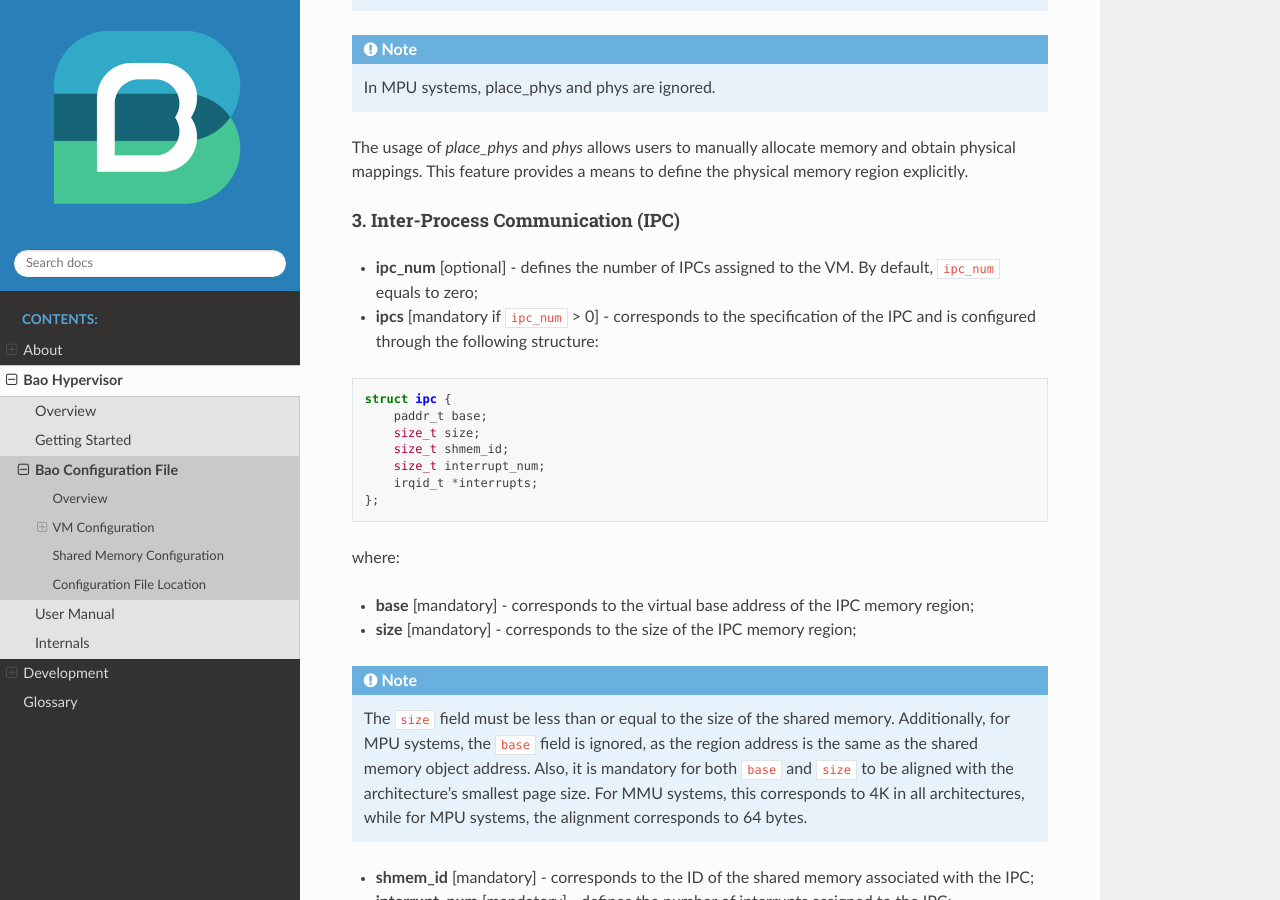
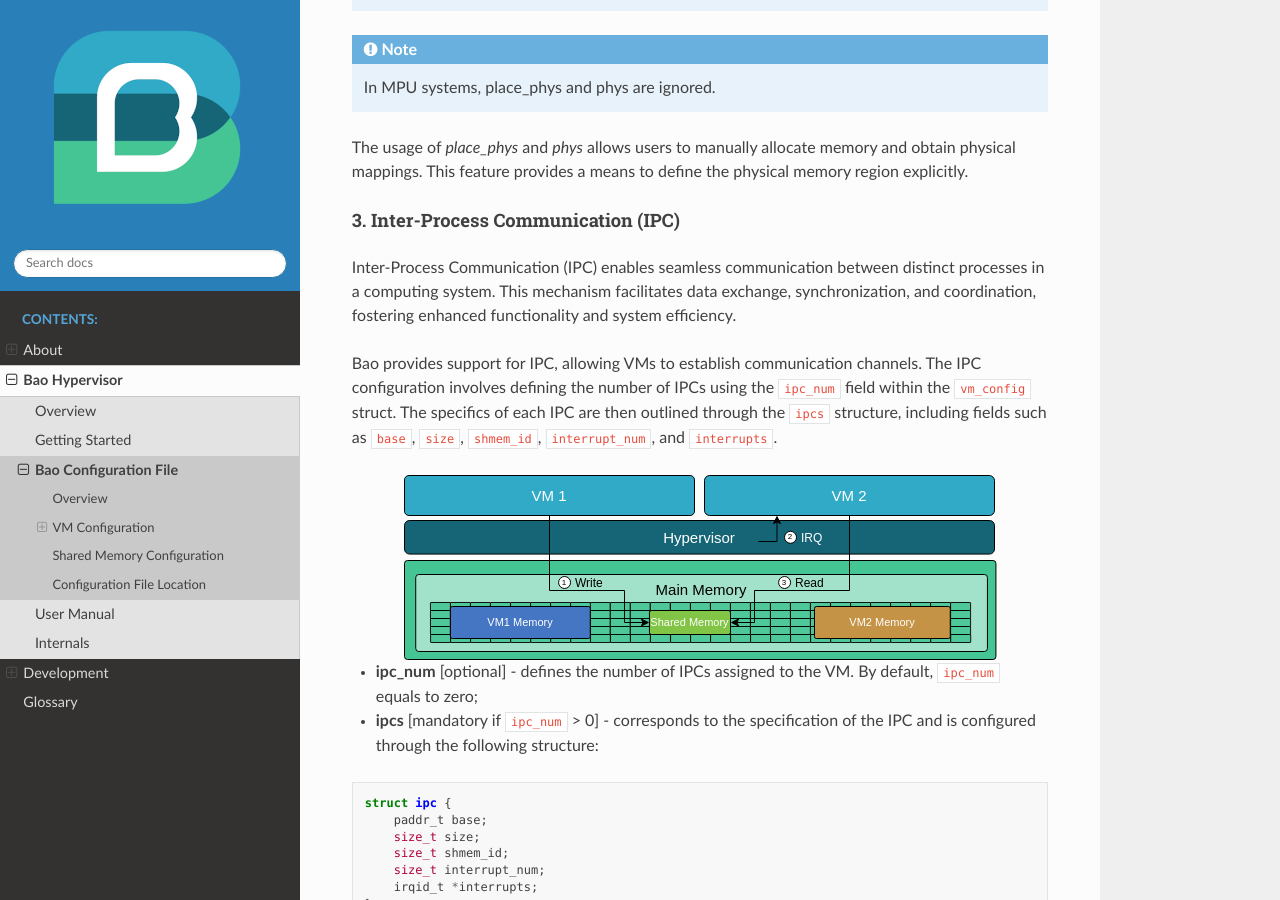
Before and after one commit to bao-project/bao-docs, a Sphinx documentation site: the page built from source/bao_hyp/config.rst, in a window 1280 px wide and 900 px high, scrolled down 6298 px. Built offline with Sphinx 7.4.7 and the Read the Docs theme 2.0.0, drawn with Linux system fonts in a browser that asks for light colours.

Commit message:
update(ipc): add overview of IPC workflow
Signed-off-by: Diogo Costa <diogoandreveigacosta@gmail.com>

```diff
--- a/source/bao_hyp/config.rst
+++ b/source/bao_hyp/config.rst
@@ -287,6 +287,19 @@ mappings. This feature provides a means to define the physical memory region exp
 ####################################
 .. _Inter-Process Communication (IPC):
 
+Inter-Process Communication (IPC) enables seamless communication between distinct processes in a
+computing system. This mechanism facilitates data exchange, synchronization, and coordination,
+fostering enhanced functionality and system efficiency.
+
+Bao provides support for IPC, allowing VMs to establish communication channels. The IPC
+configuration involves defining the number of IPCs using the ``ipc_num`` field within the
+``vm_config`` struct. The specifics of each IPC are then outlined through the ``ipcs`` structure,
+including fields such as ``base``, ``size``, ``shmem_id``, ``interrupt_num``, and ``interrupts``.
+
+.. figure:: img/ipc.svg
+    :align: center
+    :name: ipc-fig
+
 - **ipc_num** [optional] - defines the number of IPCs assigned to the VM. By default, ``ipc_num``
   equals to zero;
 - **ipcs** [mandatory if ``ipc_num`` > 0] - corresponds to the specification of the IPC and is
```
Also changed, not shown: source/bao_hyp/img/ipc.svg (added).
